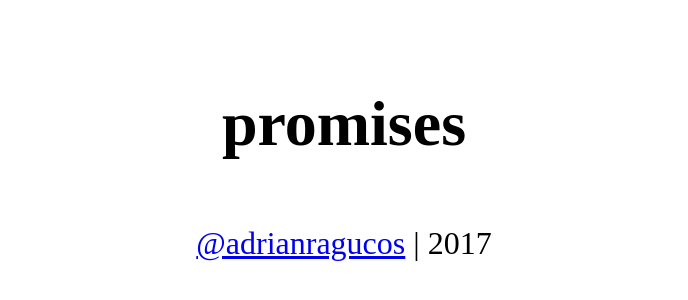
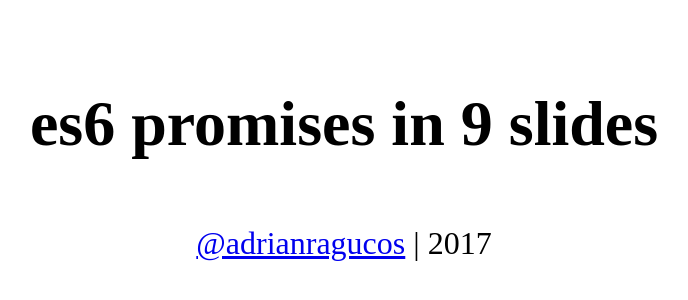
Before and after one commit to adrianragucos/es6-promises-in-9-slides, a plain HTML site: page 000.html in a window 1280 px wide. Shown: the part 286-586 px from the top of the page, without its empty margins (296-984 px from the left). Drawn offline with Linux system fonts and the light colour scheme.

Commit message:
change title on slide 000

```diff
--- a/000.html
+++ b/000.html
@@ -13,7 +13,7 @@
 	<br /><br /><br />
 	<br /><br /><br /> <!-- whatever -->
 	<br /><br /><br />
-	<h1>promises</h1>
+	<h1>es6 promises in 9 slides</h1>
 	<p><a href="https://twitter.com/adrianragucos" target="_blank">@adrianragucos</a> | 2017</p>
 </body>
 </html>
```
